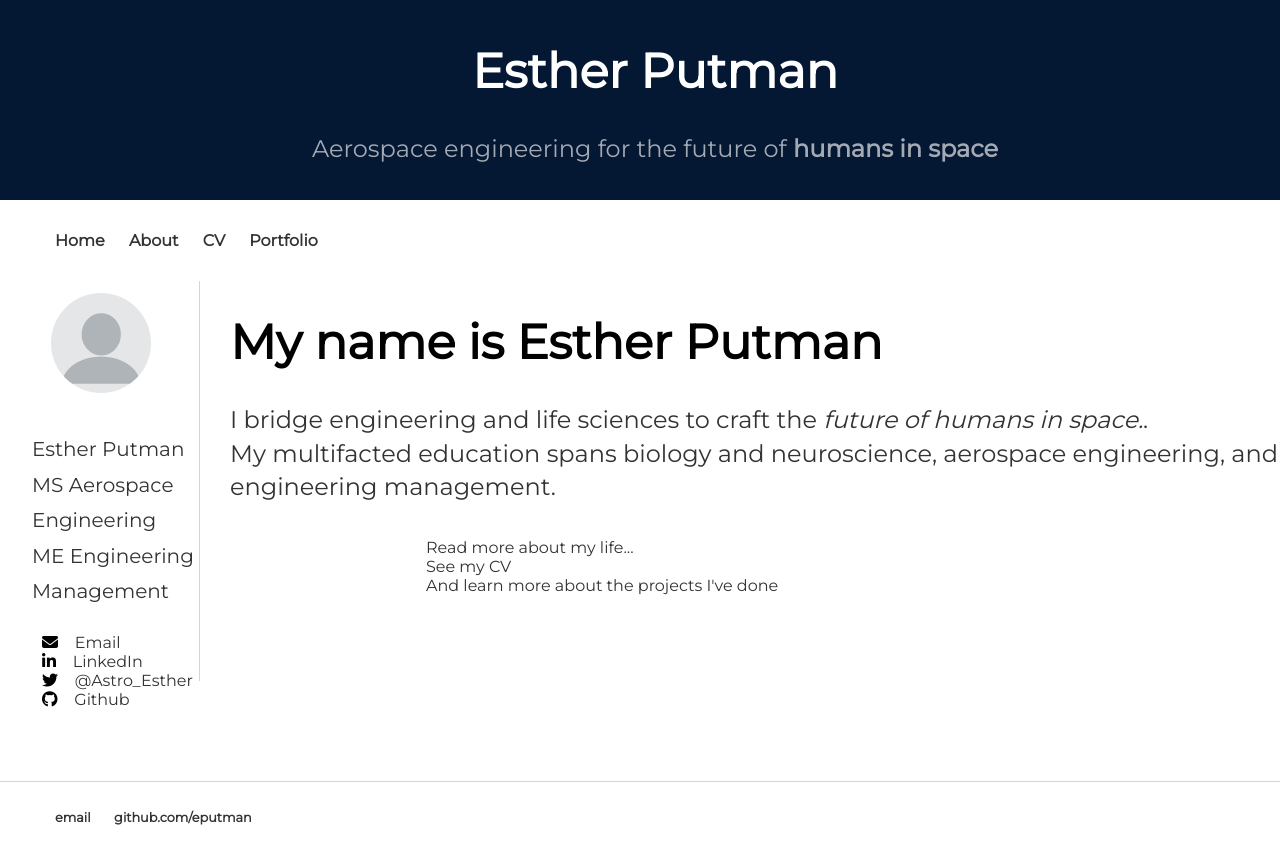
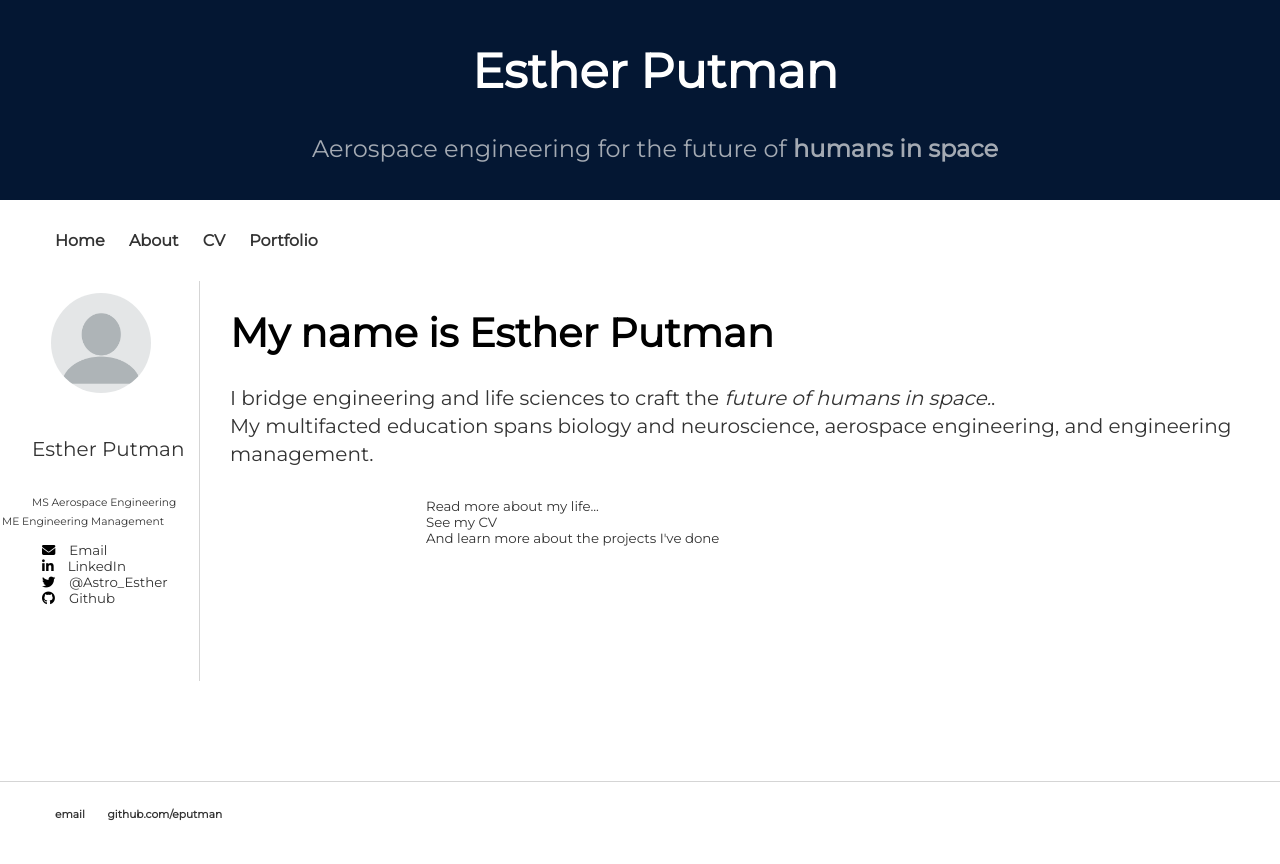
Before and after one commit to eputman/eputman.github.io, a Jekyll site: the page built from index.html, in a window 1280 px wide. Shown: the top 864 px of the page. Built offline with Jekyll 4.4.1, drawn with Linux system fonts in a browser that asks for light colours; nearby versions of some CDN libraries.

Commit message:
Sidebar formatting
Smalltext for degree info

```diff
--- a/index.html
+++ b/index.html
@@ -7,9 +7,11 @@
 	<div class = "center">
 	<img src="images/profile.png" alt="A headshot of Esther" class="profile">
 	</div> <!-- /center -->
-		<p><small> Esther Putman  <br>
+	<p><small> Esther Putman  <br></p>
+	<smalltext>
 		MS Aerospace Engineering <br>
-		ME Engineering Management </small></p>
+		ME Engineering Management
+	</smalltext>
 	<ul style="list-style-type:none;">
 	  <li><i class="icon fa fa-envelope"></i><a href="mailto:esther.putman@colorado.edu">&nbsp;&nbsp;&nbsp;&nbsp;Email</a></li>
 	  <li><i class="icon fa fa-linkedin"></i><a href="https://www.linkedin.com/in/estherputman/">&nbsp;&nbsp;&nbsp;&nbsp;LinkedIn</a></li>
```
